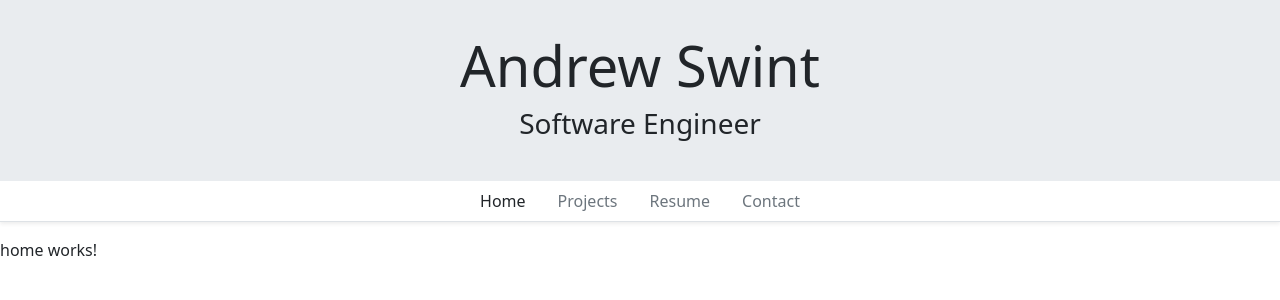
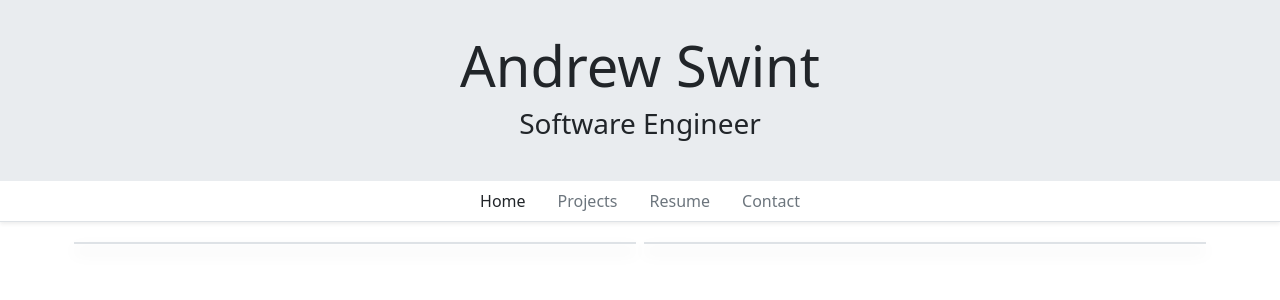
Before and after one commit to andrewswint/portfolioWebsite, an Angular app in the folder AngularPortfolioWebsite/: page /home in a window 1280 px wide. Shown: the top 300 px of the page. Built offline with nearby package versions, Linux system fonts and the light colour scheme.

Commit message:
home page html layout

```diff
--- a/AngularPortfolioWebsite/src/app/home/home.component.html
+++ b/AngularPortfolioWebsite/src/app/home/home.component.html
@@ -1 +1,6 @@
-<p>home works!</p>
+<div class="container">
+  <div class="row">
+    <div class="col-lg shadow border m-1"></div>
+    <div class="col-lg shadow border m-1"></div>
+  </div>
+</div>
```
